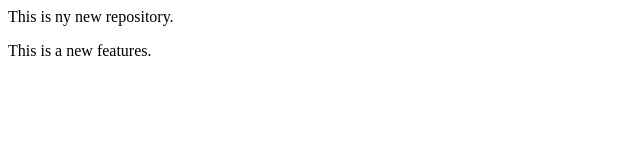
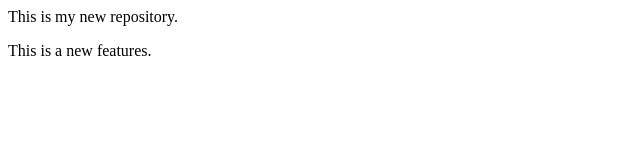
Before and after one commit to ManishKumar2076/Localrepo, a plain HTML site: page index.html in a window 1280 px wide. Shown: the full height of the page, 0-640 px from the left. Drawn offline with Linux system fonts and the light colour scheme.

Commit message:
fixed index

```diff
--- a/index.html
+++ b/index.html
@@ -1,2 +1,2 @@
-<p>This is ny new repository.</p>
+<p>This is my new repository.</p>
 <p>This is a new features.</p>
```
